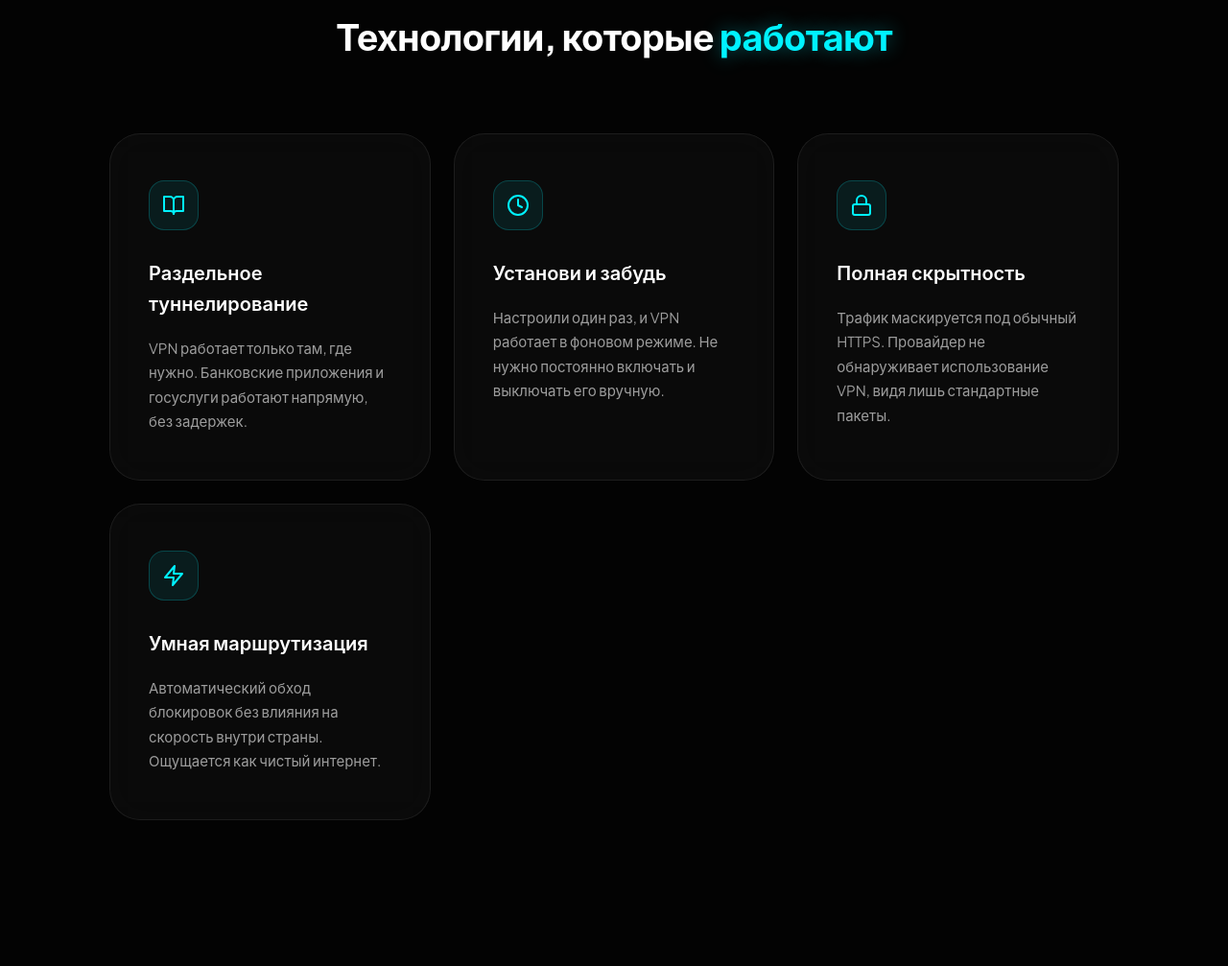
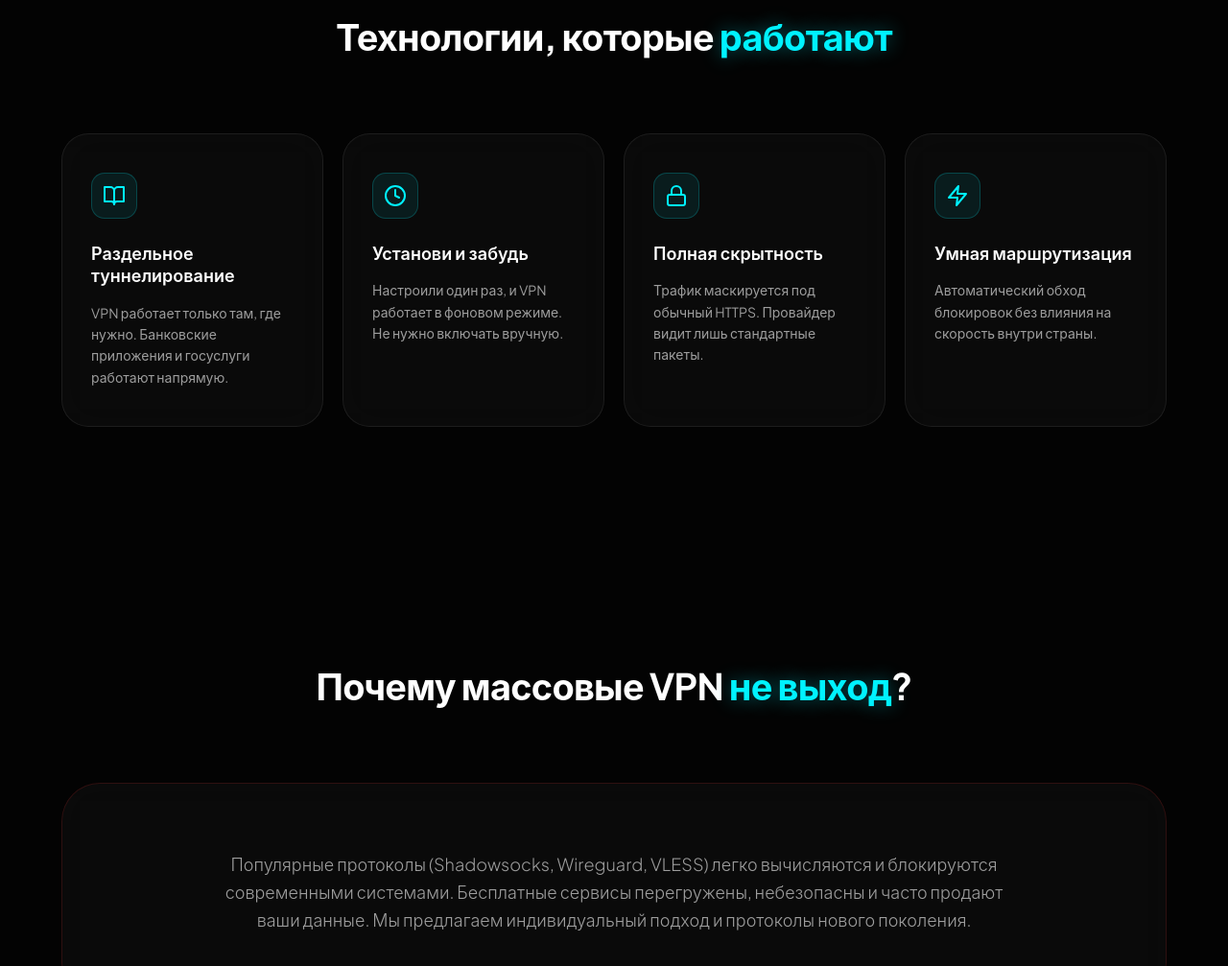
Before and after one commit to namaximum-afk/vpn-test, a plain HTML site: page index.html in a window 1280 px wide. Shown: the part 940-1947 px from the top of the page at 96% size. Drawn offline with Linux system fonts and the light colour scheme.

Commit message:
Update index.html

```diff
--- a/index.html
+++ b/index.html
@@ -50,8 +50,8 @@
             width: 100%;
             height: 100%;
             object-fit: cover;
-            opacity: 0.35;
-            filter: saturate(1.2) contrast(1.1) brightness(0.7);
+            opacity: 0.6; /* Увеличена яркость для видимости анимации */
+            filter: saturate(1.2) contrast(1.1); /* Убрано принудительное затемнение */
             will-change: src;
         }
 
@@ -61,11 +61,11 @@
             left: 0;
             width: 100%;
             height: 100%;
-            background: radial-gradient(circle at center, transparent 0%, var(--bg-color) 100%);
+            background: radial-gradient(circle at center, transparent 0%, var(--bg-color) 110%);
         }
 
         .container {
-            max-width: 1100px;
+            max-width: 1200px; /* Немного расширил для 4 блоков */
             margin: 0 auto;
             padding: 0 24px;
         }
@@ -184,20 +184,22 @@
             letter-spacing: -0.02em;
         }
 
-        /* Advantages Grid */
+        /* Advantages Grid - Возвращено в одну строку */
         .features-grid {
             display: grid;
-            grid-template-columns: repeat(auto-fit, minmax(250px, 1fr));
-            gap: 24px;
+            grid-template-columns: repeat(4, 1fr);
+            gap: 20px;
         }
 
         .feature-card {
             background: var(--glass-bg);
-            padding: 48px 40px;
-            border-radius: 32px;
+            padding: 40px 30px;
+            border-radius: 28px;
             border: 1px solid var(--glass-border);
             backdrop-filter: var(--glass-blur);
             transition: var(--transition);
+            display: flex;
+            flex-direction: column;
         }
 
         .feature-card:hover {
@@ -207,28 +209,29 @@
         }
 
         .icon-box {
-            width: 52px;
-            height: 52px;
+            width: 48px;
+            height: 48px;
             background: rgba(0, 242, 255, 0.08);
             border: 1px solid rgba(0, 242, 255, 0.2);
-            border-radius: 16px;
+            border-radius: 14px;
             display: flex;
             align-items: center;
             justify-content: center;
-            margin-bottom: 28px;
+            margin-bottom: 24px;
             color: var(--accent-cyan);
         }
 
         .feature-card h3 {
-            margin-bottom: 18px;
-            font-size: 20px;
+            margin-bottom: 16px;
+            font-size: 18px;
             font-weight: 600;
+            line-height: 1.3;
         }
 
         .feature-card p {
             color: var(--text-secondary);
-            font-size: 15px;
-            line-height: 1.7;
+            font-size: 14px;
+            line-height: 1.6;
         }
 
         /* Critique Section */
@@ -401,11 +404,20 @@
         }
 
         /* Responsive */
+        @media (max-width: 1100px) {
+            .features-grid {
+                grid-template-columns: repeat(2, 1fr);
+            }
+        }
+
         @media (max-width: 768px) {
             h1 { font-size: 44px; }
             h2 { font-size: 30px; }
             section { padding: 80px 0; }
             .pricing-card { padding: 50px 24px; }
+            .features-grid {
+                grid-template-columns: 1fr;
+            }
         }
     </style>
 </head>
@@ -457,28 +469,28 @@
                         <svg width="24" height="24" viewBox="0 0 24 24" fill="none" stroke="currentColor" stroke-width="2" stroke-linecap="round" stroke-linejoin="round"><path d="M2 3h6a4 4 0 0 1 4 4v14a3 3 0 0 0-3-3H2z"></path><path d="M22 3h-6a4 4 0 0 0-4 4v14a3 3 0 0 1 3-3h7z"></path></svg>
                     </div>
                     <h3>Раздельное туннелирование</h3>
-                    <p>VPN работает только там, где нужно. Банковские приложения и госуслуги работают напрямую, без задержек.</p>
+                    <p>VPN работает только там, где нужно. Банковские приложения и госуслуги работают напрямую.</p>
                 </div>
                 <div class="feature-card">
                     <div class="icon-box">
                         <svg width="24" height="24" viewBox="0 0 24 24" fill="none" stroke="currentColor" stroke-width="2" stroke-linecap="round" stroke-linejoin="round"><circle cx="12" cy="12" r="10"></circle><polyline points="12 6 12 12 16 14"></polyline></svg>
                     </div>
                     <h3>Установи и забудь</h3>
-                    <p>Настроили один раз, и VPN работает в фоновом режиме. Не нужно постоянно включать и выключать его вручную.</p>
+                    <p>Настроили один раз, и VPN работает в фоновом режиме. Не нужно включать вручную.</p>
                 </div>
                 <div class="feature-card">
                     <div class="icon-box">
                         <svg width="24" height="24" viewBox="0 0 24 24" fill="none" stroke="currentColor" stroke-width="2" stroke-linecap="round" stroke-linejoin="round"><rect x="3" y="11" width="18" height="11" rx="2" ry="2"></rect><path d="M7 11V7a5 5 0 0 1 10 0v4"></path></svg>
                     </div>
                     <h3>Полная скрытность</h3>
-                    <p>Трафик маскируется под обычный HTTPS. Провайдер не обнаруживает использование VPN, видя лишь стандартные пакеты.</p>
+                    <p>Трафик маскируется под обычный HTTPS. Провайдер видит лишь стандартные пакеты.</p>
                 </div>
                 <div class="feature-card">
                     <div class="icon-box">
                         <svg width="24" height="24" viewBox="0 0 24 24" fill="none" stroke="currentColor" stroke-width="2" stroke-linecap="round" stroke-linejoin="round"><polygon points="13 2 3 14 12 14 11 22 21 10 12 10 13 2"></polygon></svg>
                     </div>
                     <h3>Умная маршрутизация</h3>
-                    <p>Автоматический обход блокировок без влияния на скорость внутри страны. Ощущается как чистый интернет.</p>
+                    <p>Автоматический обход блокировок без влияния на скорость внутри страны.</p>
                 </div>
             </div>
         </section>
@@ -624,6 +636,7 @@
 
         document.addEventListener('DOMContentLoaded', () => {
             handleScrollAnimation();
+            // Предзагрузка всех кадров в кеш
             for (let i = 0; i < totalFrames; i++) {
                 const img = new Image();
                 img.src = `frames/frame_${String(i).padStart(2, '0')}_delay-0.1s.webp`;
```
